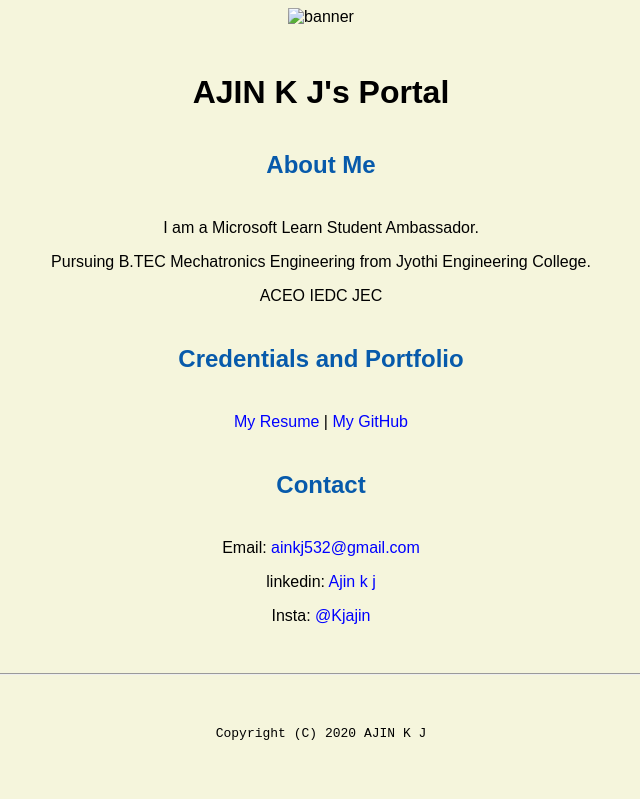
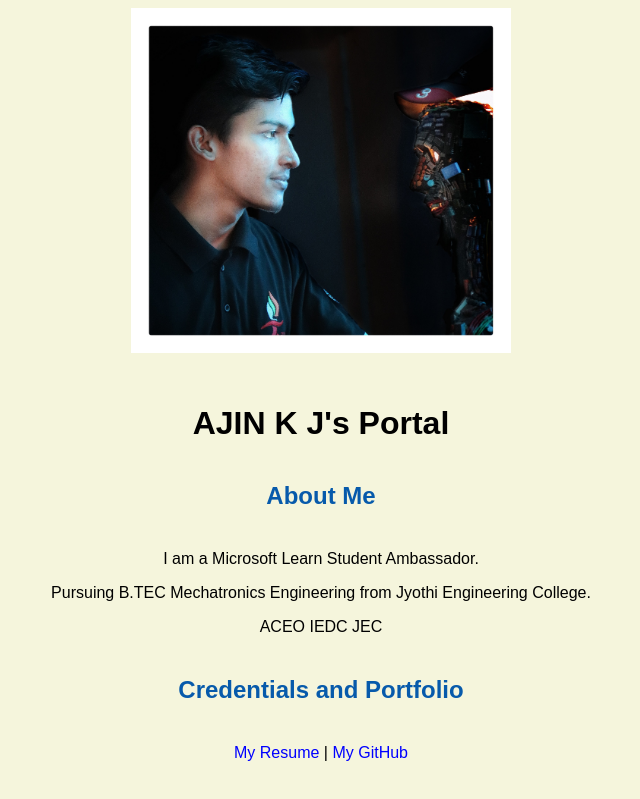
Before and after one commit to SaviyoX/Portfolio1, a plain HTML site: page index.html in a window 1280 px wide. Shown: the top 799 px of the page, without its empty margins (319-959 px from the left). Drawn offline with Linux system fonts and the light colour scheme.

Commit message:
Update index.html

```diff
--- a/index.html
+++ b/index.html
@@ -6,7 +6,7 @@
 
 <head>
   <!-- change the name to yours! -->
-  <title>AJIN K J</title>
+  <title>Saviyo Therattil</title>
   <!-- link to the master cascading stylesheet -->
   <link rel="stylesheet" href="master.css">
   <!-- Meta tags are used to index your website in search engine. For the time being don't bother about it, SEO & Meta tags is a wide topic. -->
@@ -17,7 +17,7 @@
 
 <body>
   <!-- add your image here -->
-  <img  src="ajin.jpg" width="30%" alt="banner">
+  <img  src="savi.jpg" width="30%" alt="banner">
 
   <!-- add the name for the website -->
   <h1>AJIN K J's Portal</h1>
```
